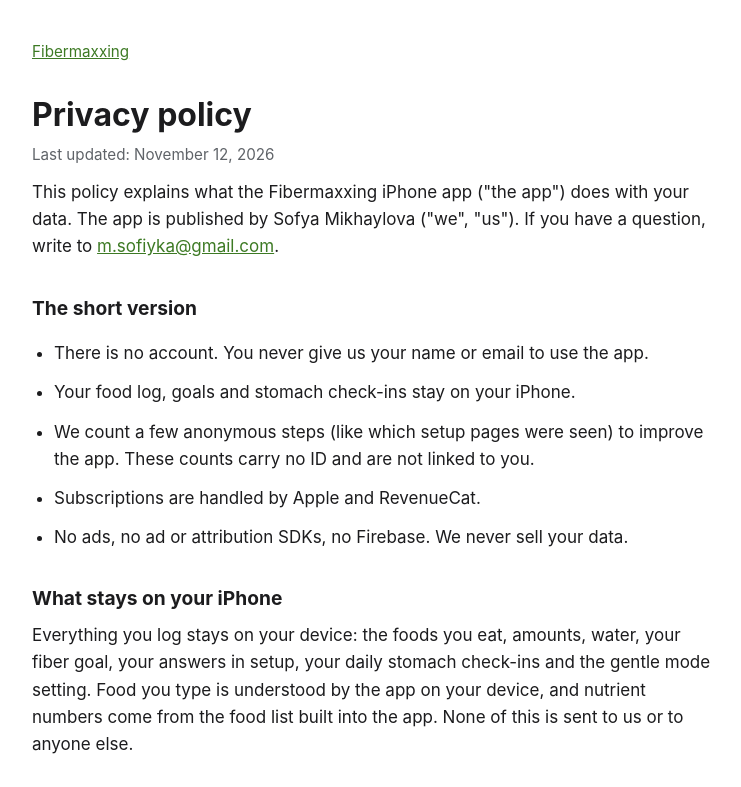
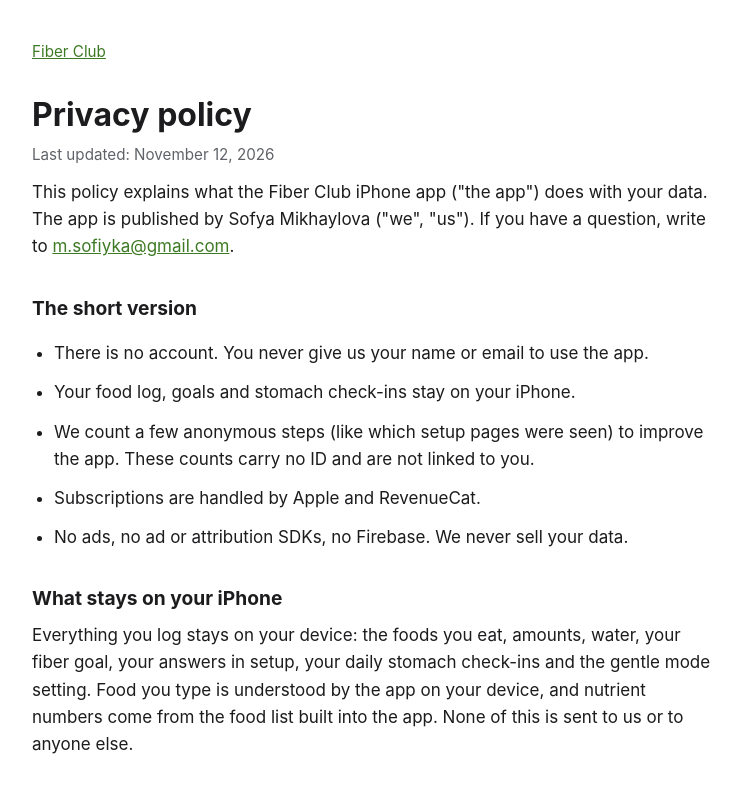
Before and after one commit to msofiyka/fibermaxxing, a plain HTML site: page privacy/index.html in a window 1280 px wide. Shown: the top 787 px of the page, without its empty margins (268-1009 px from the left). Drawn offline with Linux system fonts and the light colour scheme.

Commit message:
Rename the app to Fiber Club
The pages now call the app Fiber Club in titles, headings, body text and footers.
The address, the support email, the dates and what the policy and terms say are unchanged.

Co-Authored-By: Claude Fable 5.2 <noreply@anthropic.com>

```diff
--- a/privacy/index.html
+++ b/privacy/index.html
@@ -1,7 +1,7 @@
 <!doctype html>
 <html lang="en">
 <head>
-<title>Privacy policy | Fibermaxxing</title>
+<title>Privacy policy | Fiber Club</title>
 <meta charset="utf-8">
 <meta name="viewport" content="width=device-width, initial-scale=1">
 <meta name="color-scheme" content="light dark">
@@ -23,11 +23,11 @@ footer{margin-top:48px;padding-top:16px;border-top:1px solid var(--line);color:v
 </head>
 <body>
 <main>
-<nav><a href="../">Fibermaxxing</a></nav>
+<nav><a href="../">Fiber Club</a></nav>
 <h1>Privacy policy</h1>
 <p class="muted">Last updated: November 12, 2026</p>
 
-<p>This policy explains what the Fibermaxxing iPhone app ("the app") does with your data. The app is published by Sofya Mikhaylova ("we", "us"). If you have a question, write to <a href="mailto:m.sofiyka@gmail.com">m.sofiyka@gmail.com</a>.</p>
+<p>This policy explains what the Fiber Club iPhone app ("the app") does with your data. The app is published by Sofya Mikhaylova ("we", "us"). If you have a question, write to <a href="mailto:m.sofiyka@gmail.com">m.sofiyka@gmail.com</a>.</p>
 
 <h2>The short version</h2>
 <ul>
@@ -93,7 +93,7 @@ footer{margin-top:48px;padding-top:16px;border-top:1px solid var(--line);color:v
 
 <h2>Contact</h2>
 <p>Sofya Mikhaylova, <a href="mailto:m.sofiyka@gmail.com">m.sofiyka@gmail.com</a></p>
-<footer>Fibermaxxing by Sofya Mikhaylova. <a href="mailto:m.sofiyka@gmail.com">m.sofiyka@gmail.com</a></footer>
+<footer>Fiber Club by Sofya Mikhaylova. <a href="mailto:m.sofiyka@gmail.com">m.sofiyka@gmail.com</a></footer>
 </main>
 </body>
 </html>
```
Also changed, not shown: index.html (+3 -3 lines), support/index.html (+4 -4 lines), terms/index.html (+4 -4 lines).
